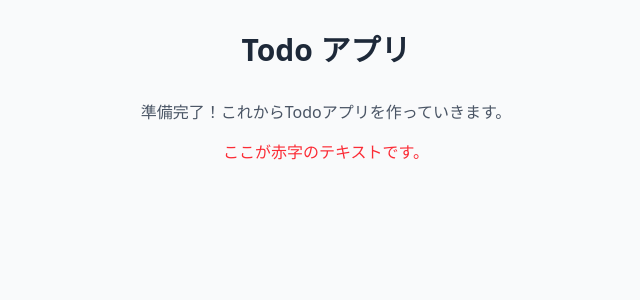
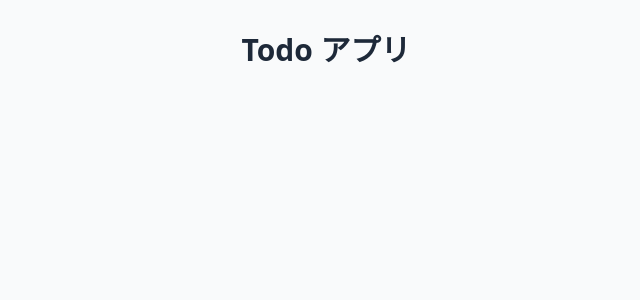
Before and after one commit to 1noseA/react-todo2, a React (Vite) app: page / in a window 1280 px wide. Shown: the top 300 px of the page, without its empty margins (314-954 px from the left). Built offline with nearby package versions, Linux system fonts and the light colour scheme.

Commit message:
サンプルデータ追加

```diff
--- a/src/App.jsx
+++ b/src/App.jsx
@@ -1,16 +1,32 @@
 function App() {
+  const todos = [
+    {
+      id: 1,
+      text: "Reactの基礎を学ぶ",
+      completed: false
+    },
+    {
+      id: 2,
+      text: "Todoアプリを作成する",
+      completed: false
+    },
+    {
+      id: 3,
+      text: "JavaScriptの復習をする",
+      completed: true
+    }
+  ];
+
+  // データ構造を確認
+  console.log('Todo データ:', todos);
+
   return (
     <div className="min-h-screen bg-gray-50 py-8">
       <div className="max-w-md mx-auto">
         <h1 className="text-3xl font-bold text-center text-gray-800 mb-8">
           Todo アプリ
         </h1>
-        <p className="text-center text-gray-600">
-          準備完了！これからTodoアプリを作っていきます。
-        </p>
-        <p className="text-center text-red-500 mt-4">
-          ここが赤字のテキストです。
-        </p>
+        {/* ここにTodo一覧を表示する予定 */}
       </div>
     </div>
   )
```
